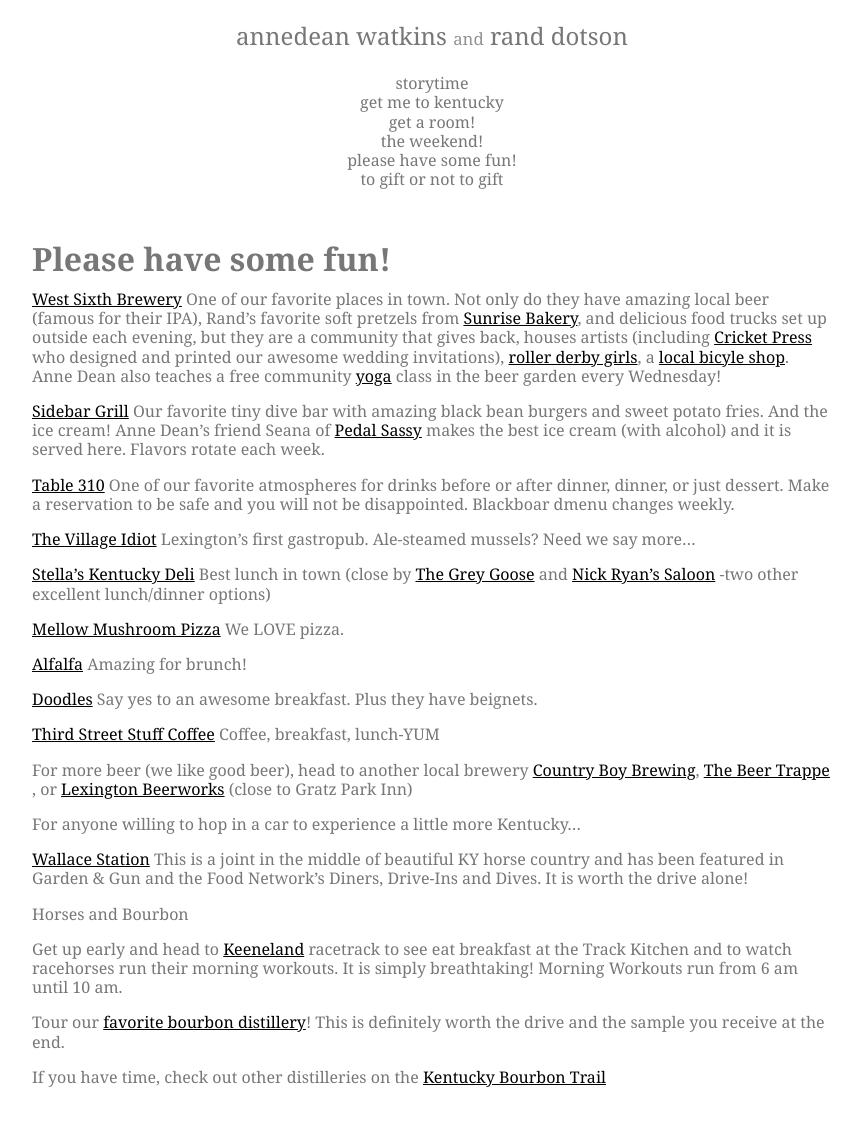
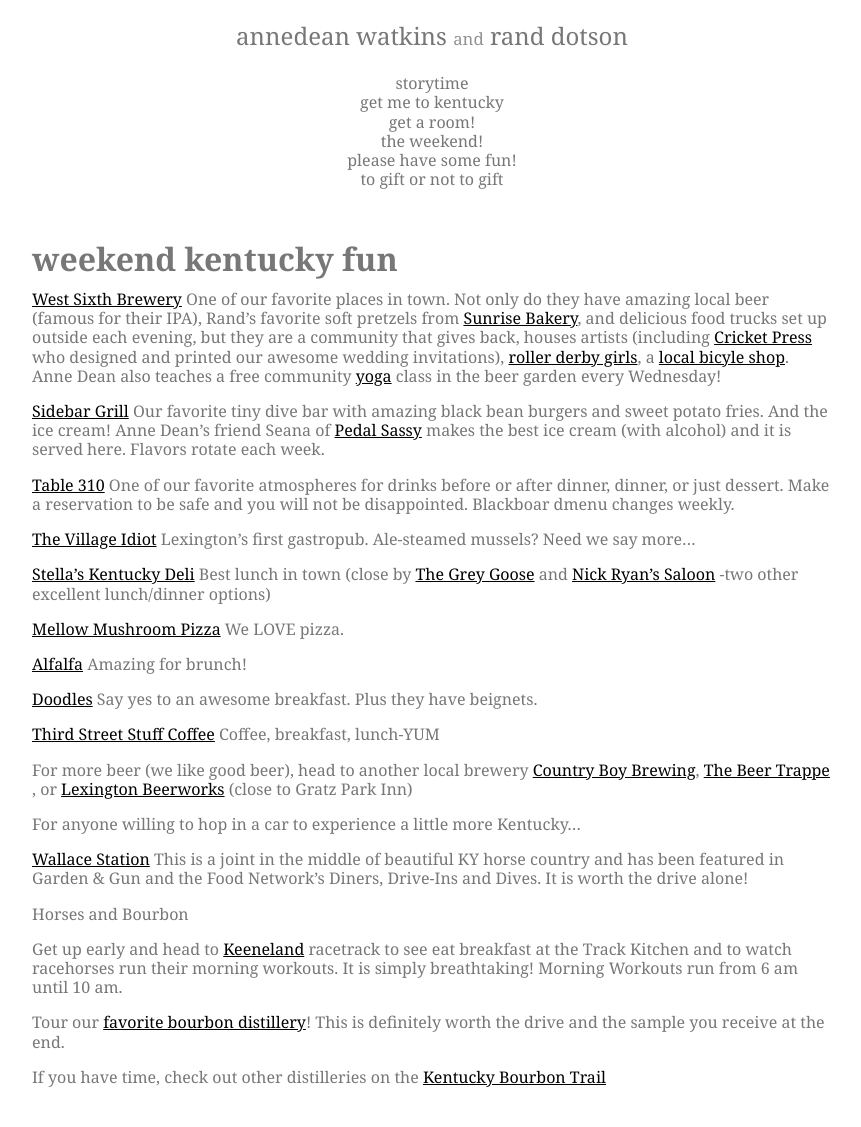
Before and after one commit to nikolaiwarner/annedeanandrand.com, a Jekyll site: the page built from fun.md, in a window 1280 px wide. Shown: the whole page, without its empty margins (208-1069 px from the left). Built offline with Jekyll 4.4.1, drawn with Linux system fonts in a browser that asks for light colours.

Commit message:
Update fun.md

```diff
--- a/fun.md
+++ b/fun.md
@@ -1,9 +1,9 @@
 ---
 layout: page
-title: Please have some fun!
+title: weekend kentucky fun
 ---
 
-# Please have some fun!
+# weekend kentucky fun
 
 [West Sixth Brewery](http://www.westsixth.com/)
 One of our favorite places in town. Not only do they have amazing local beer (famous for their IPA), Rand's favorite soft pretzels from [Sunrise Bakery](http://valotta.com/), and delicious food trucks set up outside each evening, but they are a community that gives back, houses artists (including [Cricket Press](http://www.cricket-press.com/) who designed and printed our awesome wedding invitations), [roller derby girls](http://rocknrollergirls.com/), a [local bicyle shop](http://thebrokespoke.org/). Anne Dean also teaches a free community [yoga](http://www.facebook.com/WestSixthYoga) class in the beer garden every Wednesday!
```
